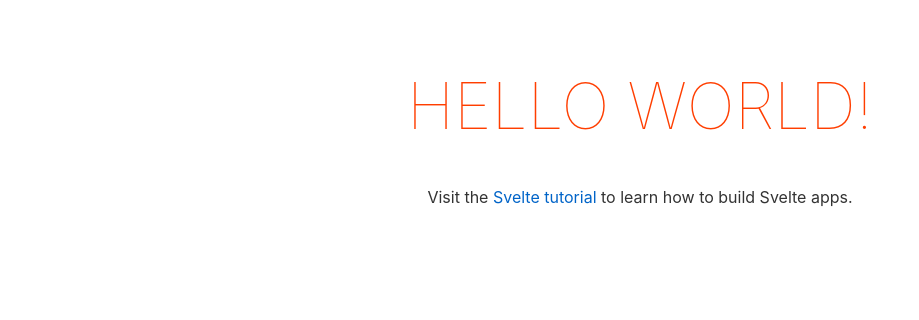
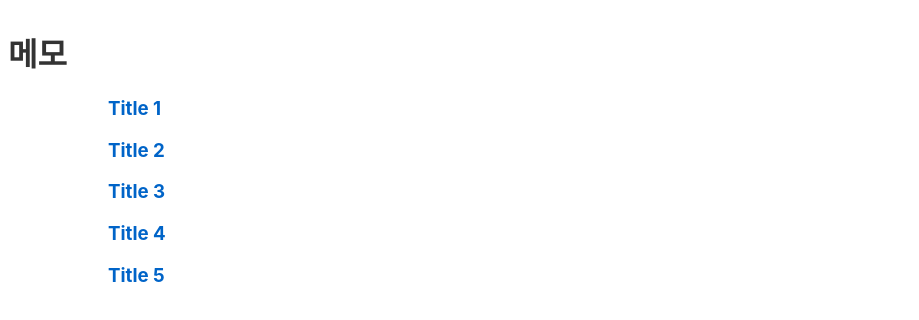
Before and after one commit to moning02004/Learn-Svelte, a Svelte app: page / in a window 1280 px wide. Shown: the top 320 px of the page, without its empty margins (0-919 px from the left). Built offline with nearby package versions, Linux system fonts and the light colour scheme.

Commit message:
메인 페이지 및 상세 페이지 추가.

```diff
--- a/src/App.svelte
+++ b/src/App.svelte
@@ -1,30 +1,8 @@
 <script>
-	export let name;
+	import Router from 'svelte-spa-router'
+	import Header from './Components/Header.svelte';
+	import {routes} from './routes'
 </script>
 
-<main>
-	<h1>Hello {name}!</h1>
-	<p>Visit the <a href="https://svelte.dev/tutorial">Svelte tutorial</a> to learn how to build Svelte apps.</p>
-</main>
-
-<style>
-	main {
-		text-align: center;
-		padding: 1em;
-		max-width: 240px;
-		margin: 0 auto;
-	}
-
-	h1 {
-		color: #ff3e00;
-		text-transform: uppercase;
-		font-size: 4em;
-		font-weight: 100;
-	}
-
-	@media (min-width: 640px) {
-		main {
-			max-width: none;
-		}
-	}
-</style>
+<Header />
+<Router {routes} />
--- /dev/null
+++ b/src/components/Header.svelte
@@ -0,0 +1,11 @@
+<script>
+
+</script>
+
+<div id="title">
+    <h1>메모</h1>
+</div>
+
+<style>
+
+</style>
--- /dev/null
+++ b/src/components/Title.svelte
@@ -0,0 +1,15 @@
+<script>
+    import {link} from 'svelte-spa-router'
+    export let id;
+    const titleLink = `/posts/${id}`
+</script>
+
+<h3>
+    <a use:link={{href: titleLink}} id={id}>Title {id}</a>
+</h3>
+
+<style>
+    h3 {
+        padding-left: 100px;
+    }
+</style>
--- a/src/main.js
+++ b/src/main.js
@@ -1,10 +1,7 @@
 import App from './App.svelte';
 
 const app = new App({
-	target: document.body,
-	props: {
-		name: 'world'
-	}
+	target: document.body
 });
 
 export default app;
--- /dev/null
+++ b/src/routes.js
@@ -0,0 +1,7 @@
+import MainView from './views/MainView.svelte'
+import DetailView from './views/DetailView.svelte'
+
+export const routes = {
+    "/posts/:id": DetailView,
+    "/": MainView,
+}
--- /dev/null
+++ b/src/views/DetailView.svelte
@@ -0,0 +1,19 @@
+<script>
+    import {push} from 'svelte-spa-router'
+    export let params = {};
+
+    const onBack = () => {
+        history.back()
+    }
+
+    function gotoMain() {
+        push("/")
+    }
+</script>
+
+<div>
+    {params.id} 번째 글 입니다.
+
+    <button on:click={gotoMain}>메인으로</button>
+    <button on:click={onBack}>뒤로가기</button>
+</div>
--- /dev/null
+++ b/src/views/MainView.svelte
@@ -0,0 +1,8 @@
+<script>
+    import Title from "../Components/Title.svelte";
+    let loops = [1,2,3,4,5]
+</script>
+
+{#each loops as loop}
+	<Title id={loop} />
+{/each}
```
